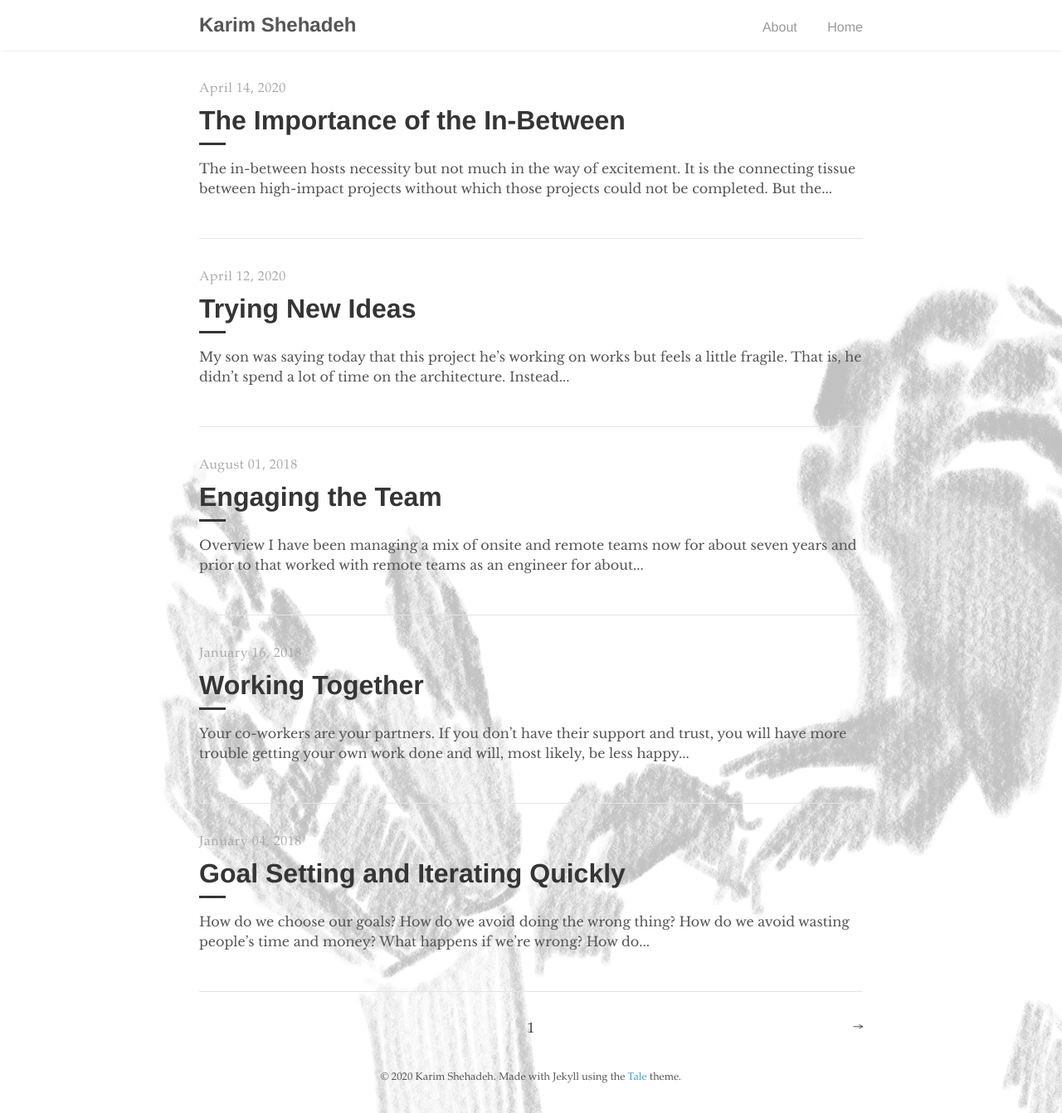
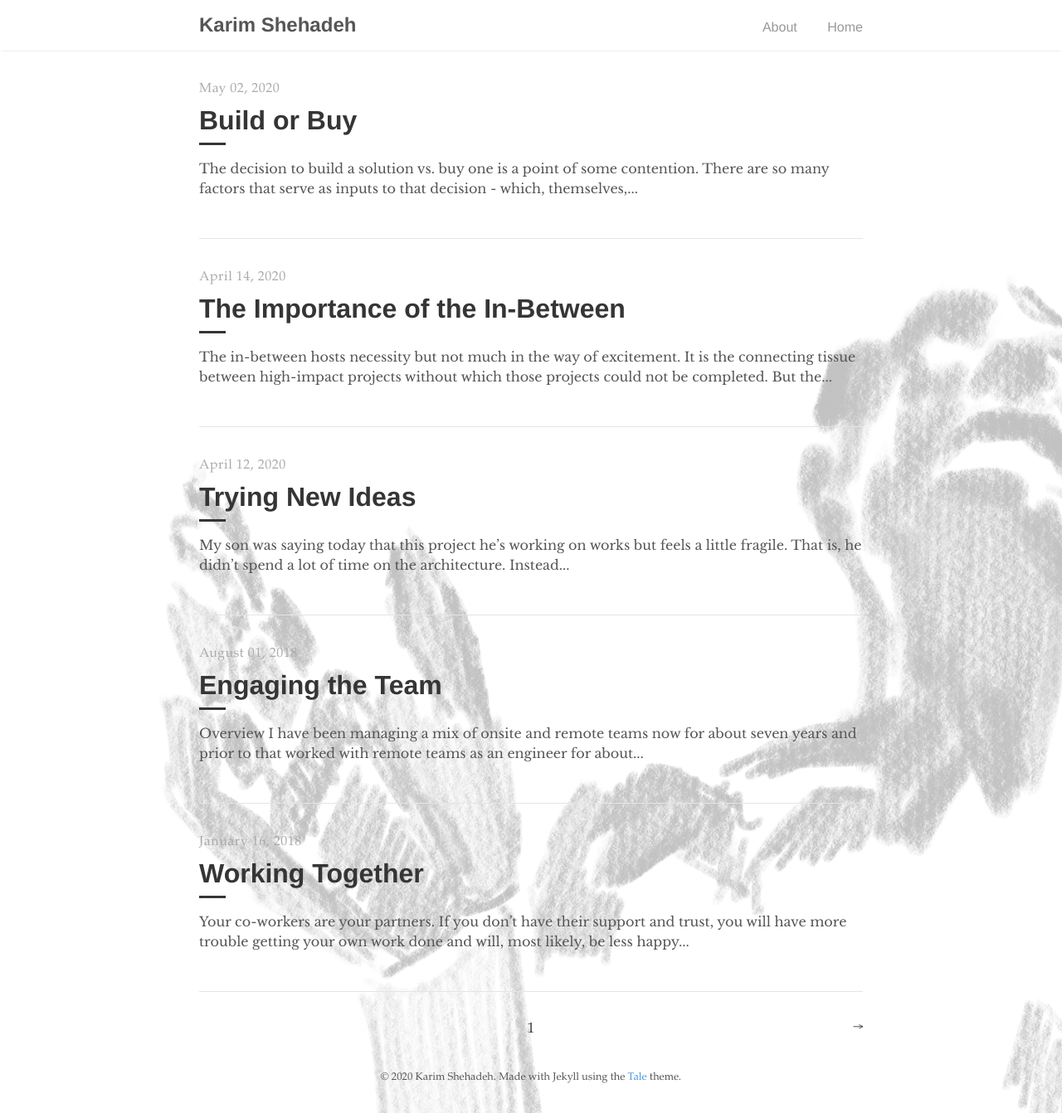
Before and after one commit to kshehadeh/website, a Jekyll site: the page built from index.html, in a window 1280 px wide. Shown: the whole page at 83% size. Built offline with Jekyll 4.4.1, drawn with Linux system fonts in a browser that asks for light colours; the list of posts is cut into pages by our own code; some of the changed lines change nothing that is shown.

Commit message:
Added Build or Buy

```diff
--- a/_posts/2020-04-14-thebetween.md
+++ b/_posts/2020-04-14-thebetween.md
@@ -3,6 +3,7 @@ layout: post
 title:  "The Importance of the In-Between"
 author: "Karim"
 comments: false
+summary: A thought about how devastating the connective tissue that makes up organizations to the success or failure of a project.
 ---
 
 The in-between hosts necessity but not much in the way of excitement.  It is the connecting tissue between high-impact projects without which those projects could not be completed.  But the in-between, as I'm calling it, is subtle in its importance and will often be forgotten in the excitement of a new project.
--- /dev/null
+++ b/_posts/2020-05-02-buildorbuy.md
@@ -0,0 +1,98 @@
+---
+layout: post
+title:  "Build or Buy"
+author: "Karim"
+comments: false
+summary: Some thoughts on how to decide when to build or buy and how to build if that's the decision
+---
+
+The decision to build a solution vs. buy one is a point of some contention.  There are so many factors that serve as inputs to that decision - which, themselves, are contentious - making consistent decision making elusive.  Over the years, here's the set of questions I've come to ask myself when making this decision.  This is divided into two sections.  First the question of *IF* then the question of *HOW*
+
+## Deciding IF you should build or buy
+
+1. Is there anyone in the company who has the time and skill to create the solution right now?
+    * Yes: Next Question
+    * No: Buy it
+
+2. Is there anyone in the company who can, over time, fix issues that crop up with a built solution
+    * Yes: Next Question
+    * No: Buy it
+
+3. Is there an existing product that perfectly addresses the problem being solved and is it affordable?
+    * Yes: Buy it
+    * No: Next question
+
+4. Is the problem core to the primary function of the company? (In other words, is there a significant competitive advantage to solving this problem better than competitors)
+    * Yes: Build it
+    * No: Buy it
+
+## So you've decided to *Build* - now what?
+
+This part is as important as the first decision.  It could make the difference between a long-lived, quality solution and a solution that imposes a burden on the company for the long term.  The goal when building a solution is to avoid "Zombie Tools" - these are tools that are barely functional and useful but just enough that it is not possible to abandon without a significant switching cost.  Zombie fans will appreciate that, like zombies, these solutions are hard to kill.
+
+Here are some tenets that I keep in mind if I'm building an internal tool.
+
+### Use Existing Company Tools As Much As Possible
+
+If there are tools that are currently being used that provide *some* aspect of the desired functionality, use them.  This is only possible if the tools expose an API or some other form of interoperability that allows for programmatic access to its functionality.
+
+This is a big one - because it could mean that you are only building glue code that provides a purpose-built interface to existing functionality.
+
+Ultimately, if you can create a solution without persisting data in a new data store, then you have created a **much** more maintainable solution.{:.important}
+
+
+### Using Zapier, IFTTT, Open Source
+
+There *are* solutions that are purpose-built to be **glue**.  Zapier is a great example of that.  And while it does cost money, it's very versatile and can be a single tool providing multiple solutions.  This is especially true if your company has existing tools that provide some (or most) of the functionality you're looking for but falls short of the full solution.
+
+A common example of this is that you have a workflow tool (like Jira) but need to provide an interface to it that is not as complex and closer to the "customer" - like Slack.  While Jira has a Slack interface it's not a great integration (right now).  Zapier can help create an alternate interface to a Jira project that is hyper-focused on the need.
+
+
+### Document Document Document
+
+I cannot stress how important this is.  Keep in mind that what is being created is likely being built by someone as a part-time gig (probably).  The tempation is to build fast and build without thought to the future.  This is a terrible instinct in this circumstance - in fact, it is these types of projects that need *more* documentation.  Here's why: It is likely that whoever works on this next will have as much time or even less time to maintain or enhance your solution.  That means that the more churn you can remove from their process the better.
+
+Zombie tools are often very poorly documented.  They have gotten to the point where they work but folks will avoid touching them because they don't understand how they work.   They will make the decision that whatever needed to be added or fixed is not worth the risk.  *That is probably a good decision*.  So.  Give the gift of confidence to the future maintainer and document everything about it.   At a minimum document these two things:
+
+* _How to get started developing locally_ (assume that the maintainer knows **nothing** about the technology used to build it)
+
+* _How to deploy into the production environment_ (again, assume that they know nothing about the deployment pipeline - it's very possible that however this is being deployed is no longer the way everything else is being deployed since it was not migrated along with everything else.)
+
+### Understand (and Share) When To Deprecate
+
+Unless this tool gets its own team with product manager and dedicated engineering, this will likely be something that the company _wants_ to stop supporting in the future.  Don't be offended - it's nothing personal but it's probably not how the company makes money (directly) so its support will waiver depending on the leader at the time.  It's natural and understandable.
+
+So that said, help leadership understand why it was created in the first place and how it can be deprecated.  This will do two things:
+
+1. Help you justify why this needed to be built
+2. Help leadership work toward an environment where this isn't necessary - either by keeping an eye out for a buy-able solution and/or putting aside budget for buying it.
+
+There are a few reasons why a tool could/should be deprecated:
+1. The problem it was solving is no longer a real problem
+2. The nature of the problem has changed and there is now a buy-able solution and a budget.
+3. The burden of maintenance turned out to be much higher than expected (this could justify a rewrite - not necessarily deprecation)
+
+## Some Other Considerations
+
+### Cost of Bought Solution
+
+When buying something, remember that this does NOT mean zero maintainenace burden.   Remember that a bought solution that doesn't quite fit the problem will need customization and that customization can sometimes be messy and difficult to maintain.  To the point where it might be easier to build something that is a better solution and only slightly more burdensome from a maintenance perspective.  In other words, make sure when buying something that it truly solves the problem (and remember that a salesman will almost always say "Yes, we can do that".)
+
+### Test the Solution Before Buying
+
+As an extension of the previous point, be sure and trial the solution.  DO NOT TRUST SALES REPS about what the product can do.  Only your own staff knows what works and doesn't.  Don't saddle them with a crappy solution because some checkboxes looked checked.
+
+### It Always Takes Longer To Build Than Planned
+
+Most engineers gravitate to problems like moths to flame - I am guilty of this.  Licking their lips to find an elegant solution to the problem, they will often say "Oh, I can finish that in a week".  This is almost certainly not true.  It's not that they're lying - it's a case of their eyes being bigger than their stomach (so to speak).  There are complexities in every solution that are not apparent at first.  More experienced engineers will likely understand this and temper their responses.
+
+### When Building, Do Not Create a Perfect Solution Immediately
+
+Well, you can't.  As with any project, do not plan six months to a year ahead of time before releasing a solution.  Get something out there quickly and test with a subset of future users.  This will help with a couple of things:
+
+1) Quickly determine if a solution is viable.
+2) Allow the engineer to focus on the features that are actually needed, not the ones that were _thought_ to be needed.
+
+## Conclusion
+
+All of this is to say that the decision to build or buy is highly specific to a company's situation, the nature of the problem being solved and the people available to support the decision.  Most people understand this but how to proceed is not well understood.  Use this article to help guide the decision-making process and remember to make as few assumptions as possible.
```
